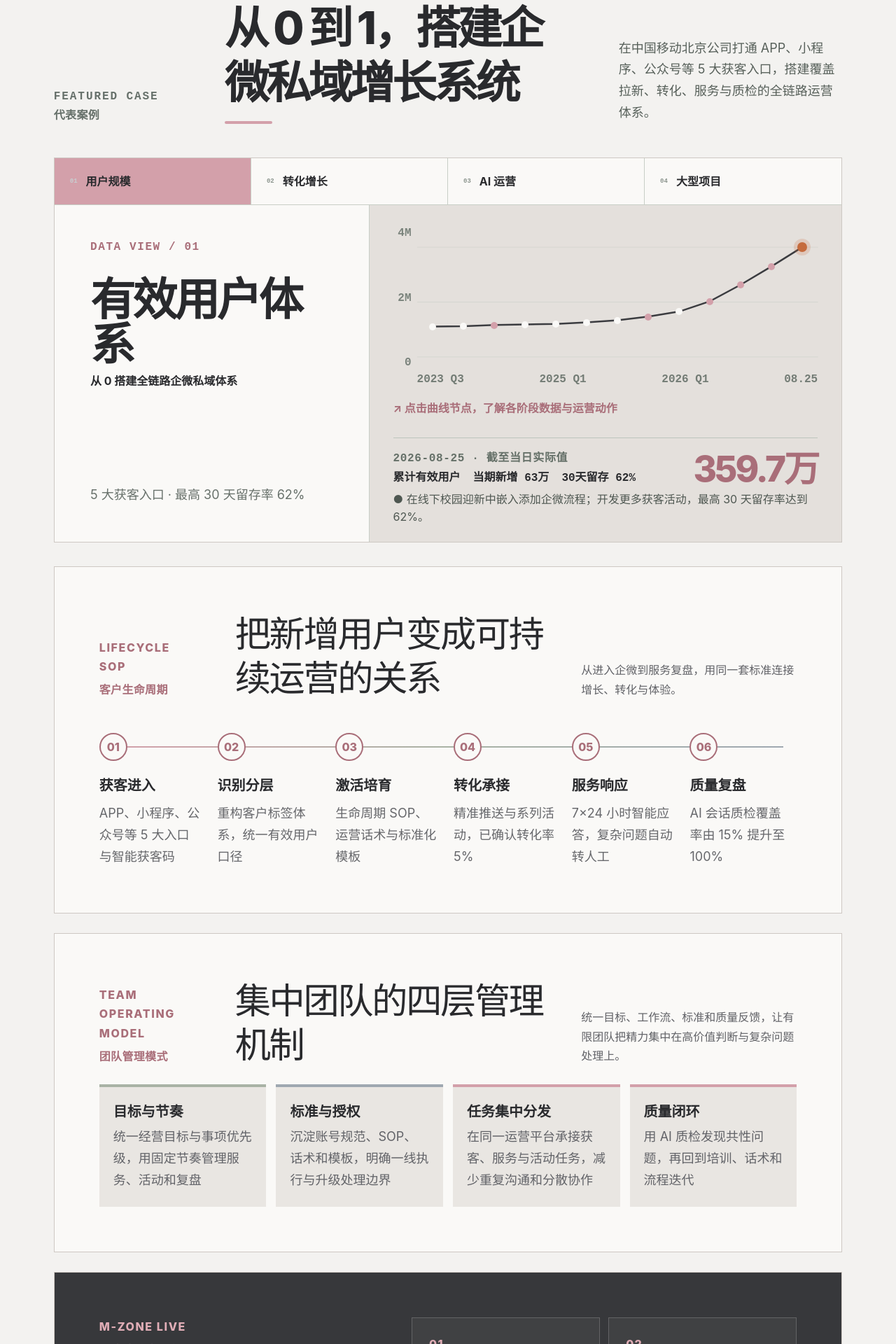
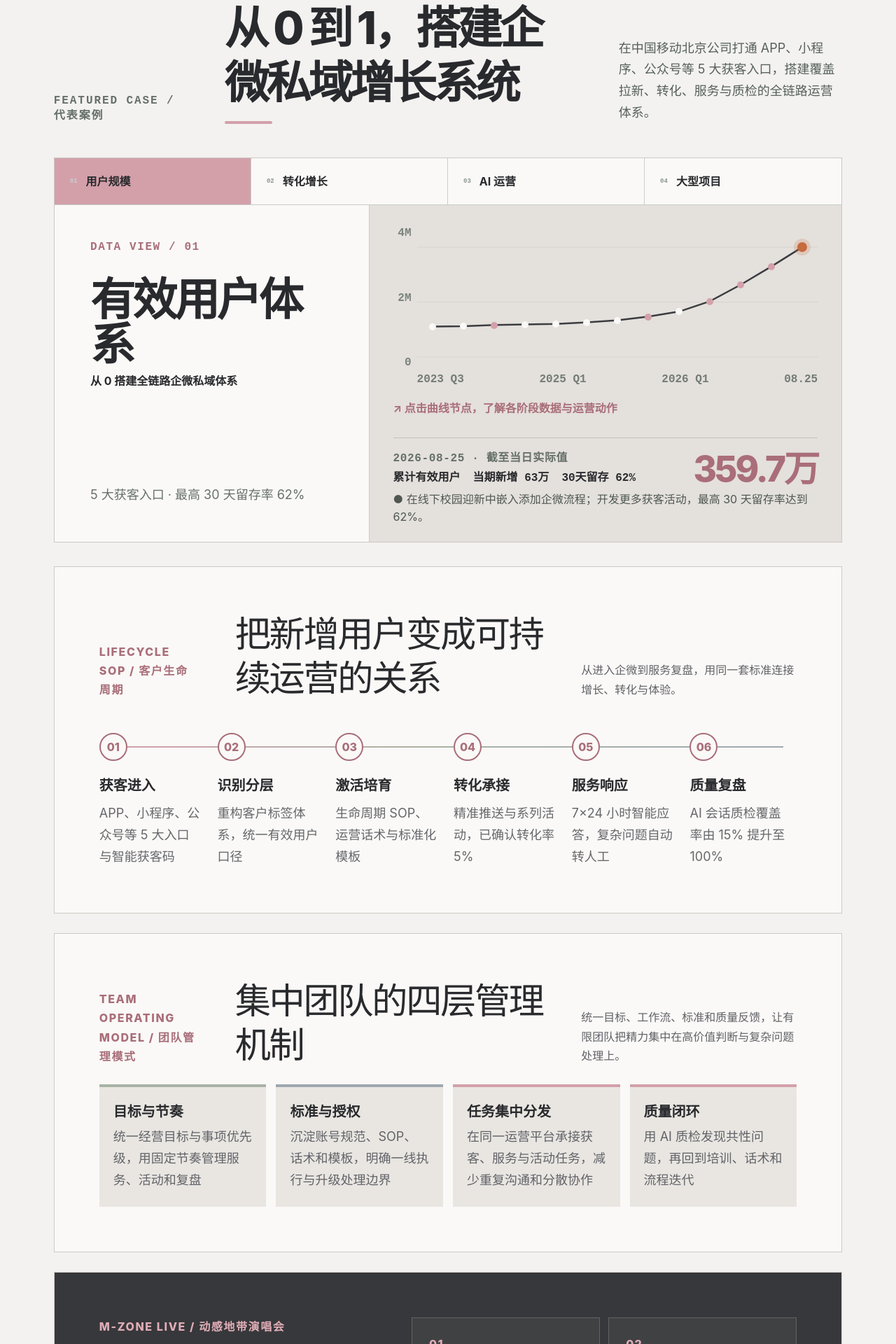
Before and after one commit to yuanliu-0829/lly-portfolio, a Next.js app: page / in a window 1280 px wide. Shown: the part 960-2880 px from the top of the page at 70% size. Built offline with nearby package versions, Linux system fonts and the light colour scheme.

Commit message:
Revert "Align methodology cards and stack bilingual labels"
This reverts commit 45af43e5a8e195ed74219029768a7cc12c04a172.

```diff
--- a/app/globals.css
+++ b/app/globals.css
@@ -566,21 +566,3 @@ button:focus-visible,a:focus-visible,summary:focus-visible { outline-color:var(-
   line-height:1.65;
   letter-spacing:0;
 }
-.eyebrow-zh { display:block; margin-top:6px; font-weight:650; letter-spacing:.02em; }
-.projects-grid { align-items:stretch; }
-.project-card {
-  display:grid;
-  grid-template-rows:150px 54px 120px minmax(0,1fr) auto;
-  align-content:stretch;
-}
-.project-image { height:100%; }
-.project-card>p:not(.project-summary) { margin:14px 0 0; align-self:start; }
-.project-card h3 { align-self:start; margin:0; }
-.project-summary { align-self:start; margin:0 0 18px; }
-.project-process { align-self:end; padding-top:8px; }
-
-@media (max-width:620px) {
-  .project-card { grid-template-rows:155px auto auto auto auto; }
-  .project-card>p:not(.project-summary) { margin:18px 0 10px; }
-  .project-card h3 { margin-bottom:16px; }
-}
--- a/app/page.tsx
+++ b/app/page.tsx
@@ -4,11 +4,6 @@ import { useEffect, useState } from 'react';
 
 type Language = 'zh' | 'en';
 type CaseTab = 'scale' | 'conversion' | 'efficiency' | 'reach';
-
-function BilingualEyebrow({ text }: { text: string }) {
-  const [english, chinese] = text.split(' / ');
-  return chinese && /[\u3400-\u9fff]/.test(chinese) ? <>{english}<span className="eyebrow-zh">{chinese}</span></> : <>{text}</>;
-}
 
 const content = {
   zh: {
@@ -348,7 +343,7 @@ export default function Home() {
       </section>
 
       <section className="case-study" id="work">
-        <div className="section-intro"><p><BilingualEyebrow text={t.featured} /></p><h2>{t.caseTitle}</h2><span>{t.caseLead}</span></div>
+        <div className="section-intro"><p>{t.featured}</p><h2>{t.caseTitle}</h2><span>{t.caseLead}</span></div>
         <div className="case-dashboard" id="case-study">
           <div className="tablist" role="tablist" aria-label="案例数据维度">{tabKeys.map((key, index) => <button role="tab" aria-selected={activeTab === key} className={activeTab === key ? 'active' : ''} onClick={() => setActiveTab(key)} key={key}><span>0{index + 1}</span>{t.caseLabels[index]}</button>)}</div>
           <div className="dashboard-body">
@@ -358,17 +353,17 @@ export default function Home() {
         </div>
         <div className="case-deep-dive">
           <article className="lifecycle-card">
-            <div className="deep-dive-heading"><p><BilingualEyebrow text={lang === 'zh' ? 'LIFECYCLE SOP / 客户生命周期' : 'LIFECYCLE SOP'} /></p><h3>{lang === 'zh' ? '把新增用户变成可持续运营的关系' : 'Turning acquisition into an operating relationship'}</h3><span>{lang === 'zh' ? '从进入企微到服务复盘，用同一套标准连接增长、转化与体验。' : 'One operating standard connects acquisition, conversion, service and learning.'}</span></div>
+            <div className="deep-dive-heading"><p>{lang === 'zh' ? 'LIFECYCLE SOP / 客户生命周期' : 'LIFECYCLE SOP'}</p><h3>{lang === 'zh' ? '把新增用户变成可持续运营的关系' : 'Turning acquisition into an operating relationship'}</h3><span>{lang === 'zh' ? '从进入企微到服务复盘，用同一套标准连接增长、转化与体验。' : 'One operating standard connects acquisition, conversion, service and learning.'}</span></div>
             <div className="lifecycle-flow">{lifecycleStages.map(([title, description], index) => <div key={title}><span>0{index + 1}</span><strong>{title}</strong><p>{description}</p></div>)}</div>
           </article>
 
           <article className="operations-card">
-            <div className="deep-dive-heading"><p><BilingualEyebrow text={lang === 'zh' ? 'TEAM OPERATING MODEL / 团队管理模式' : 'TEAM OPERATING MODEL'} /></p><h3>{lang === 'zh' ? '集中团队的四层管理机制' : 'A four-layer model for centralized operations'}</h3><span>{lang === 'zh' ? '统一目标、工作流、标准和质量反馈，让有限团队把精力集中在高价值判断与复杂问题处理上。' : 'Shared goals, workflows, standards and quality feedback keep a lean team focused on judgment and complex cases.'}</span></div>
+            <div className="deep-dive-heading"><p>{lang === 'zh' ? 'TEAM OPERATING MODEL / 团队管理模式' : 'TEAM OPERATING MODEL'}</p><h3>{lang === 'zh' ? '集中团队的四层管理机制' : 'A four-layer model for centralized operations'}</h3><span>{lang === 'zh' ? '统一目标、工作流、标准和质量反馈，让有限团队把精力集中在高价值判断与复杂问题处理上。' : 'Shared goals, workflows, standards and quality feedback keep a lean team focused on judgment and complex cases.'}</span></div>
             <div className="operations-grid">{operatingModel.map(([title, description]) => <div key={title}><strong>{title}</strong><p>{description}</p></div>)}</div>
           </article>
 
           <article className="concert-card">
-            <div className="concert-copy"><p><BilingualEyebrow text={lang === 'zh' ? 'M-ZONE LIVE / 动感地带演唱会' : 'M-ZONE CONCERT'} /></p><h3>{lang === 'zh' ? '用裂变机制把演唱会热度沉淀为私域用户' : 'Turning concert attention into private-domain users'}</h3><span>{lang === 'zh' ? '我把项目拆成“传播—裂变—企微承接—复盘”四段，将活动内容、用户路径与成本目标放进同一套运营链路。' : 'I connected promotion, referral, WeCom capture and review into one operating journey, aligning content, user flow and acquisition cost.'}</span></div>
+            <div className="concert-copy"><p>M-ZONE LIVE / {lang === 'zh' ? '动感地带演唱会' : 'M-ZONE CONCERT'}</p><h3>{lang === 'zh' ? '用裂变机制把演唱会热度沉淀为私域用户' : 'Turning concert attention into private-domain users'}</h3><span>{lang === 'zh' ? '我把项目拆成“传播—裂变—企微承接—复盘”四段，将活动内容、用户路径与成本目标放进同一套运营链路。' : 'I connected promotion, referral, WeCom capture and review into one operating journey, aligning content, user flow and acquisition cost.'}</span></div>
             <div className="concert-actions">
               {(lang === 'zh' ? [
                 ['01', '设计公私域转化链路', '围绕郑州动感地带演唱会 IP，将校园内容扩散、用户互动和企业微信沉淀串成一条转化路径。'],
@@ -387,12 +382,12 @@ export default function Home() {
       </section>
 
       <section className="projects-section">
-        <div className="project-heading"><p><BilingualEyebrow text={t.workEyebrow} /></p><h2>{t.workTitle}</h2></div>
-        <div className="projects-grid">{t.projects.map((project, index) => <article className="project-card" key={project[0]}><div className="project-image"><img src={projectImages[index]} alt="" /><span>0{index + 1}</span></div><p><BilingualEyebrow text={project[1]} /></p><h3>{project[0]}</h3><p className="project-summary">{project[2]}</p><strong className="project-process">{project[3]}</strong></article>)}</div>
+        <div className="project-heading"><p>{t.workEyebrow}</p><h2>{t.workTitle}</h2></div>
+        <div className="projects-grid">{t.projects.map((project, index) => <article className="project-card" key={project[0]}><div className="project-image"><img src={projectImages[index]} alt="" /><span>0{index + 1}</span></div><p>{project[1]}</p><h3>{project[0]}</h3><p className="project-summary">{project[2]}</p><strong className="project-process">{project[3]}</strong></article>)}</div>
       </section>
 
       <section className="writing-section" id="writing">
-        <div className="writing-heading"><p><BilingualEyebrow text={t.writingEyebrow} /></p><h2>{t.writingTitle}</h2><span>{t.writingIntro}</span></div>
+        <div className="writing-heading"><p>{t.writingEyebrow}</p><h2>{t.writingTitle}</h2><span>{t.writingIntro}</span></div>
         <div className="writing-grid">
           <button className="writing-card" type="button" onClick={() => setShowWicStory(true)}>
             <div className="writing-text-preview" lang="en"><b>EN</b><p>A new pattern of cultural and creative industry based on technology has been vigorously developed in recent years.</p></div>
@@ -410,17 +405,17 @@ export default function Home() {
       </section>
 
       <section className="skills-section" id="skills">
-        <div className="skills-heading"><p><BilingualEyebrow text={t.abilitiesEyebrow} /></p><h2>{t.abilitiesTitle}</h2></div>
+        <div className="skills-heading"><p>{t.abilitiesEyebrow}</p><h2>{t.abilitiesTitle}</h2></div>
         <div className="skills-list">{t.abilities.map(([title, description], index) => <details key={title} open={index === 0}><summary><span>0{index + 1}</span><strong>{title}</strong><i>+</i></summary><p>{description}</p></details>)}</div>
       </section>
 
       <section className="about-section" id="about">
         <div className="about-portrait"><img src="/profile-assets/cila-portrait.jpg" alt="Cila" /><div className="portrait-crop" aria-hidden="true" /></div>
-        <div className="about-copy"><p><BilingualEyebrow text={t.aboutEyebrow} /></p><h2>{t.aboutTitle}</h2>{t.aboutBody.map(paragraph => <span key={paragraph}>{paragraph}</span>)}</div>
+        <div className="about-copy"><p>{t.aboutEyebrow}</p><h2>{t.aboutTitle}</h2>{t.aboutBody.map(paragraph => <span key={paragraph}>{paragraph}</span>)}</div>
       </section>
 
       <section className="social-section">
-        <div className="social-copy"><p><BilingualEyebrow text="XIAOHONGSHU / @源饱饱Cila" /></p><h2>{t.socialTitle}</h2><div>{t.socialStats.map(stat => <span key={stat}>{stat}</span>)}</div></div>
+        <div className="social-copy"><p>XIAOHONGSHU / @源饱饱Cila</p><h2>{t.socialTitle}</h2><div>{t.socialStats.map(stat => <span key={stat}>{stat}</span>)}</div></div>
         <div className="social-aside">
           <a className="qr-card" href="/profile-assets/xiaohongshu-qr.jpg" target="_blank" rel="noreferrer" aria-label="打开小红书二维码原图">
             <div className="qr-code-zoom"><img src="/profile-assets/xiaohongshu-qr.jpg" alt="小红书账号源饱饱 Cila 的二维码" /></div>
@@ -434,7 +429,7 @@ export default function Home() {
         </div>
       </section>
 
-      <footer id="contact"><p><BilingualEyebrow text={t.contactLabel} /></p><h2>{t.contactTitle}</h2><div className="contact-links"><a href="mailto:lly156156186292022@163.com"><span>{t.email}</span>lly156156186292022@163.com ↗</a></div><div className="footer-meta"><span>© 2026 CILA LIU</span><span>BEIJING · CHINA</span><span>STAY CURIOUS</span></div></footer>
+      <footer id="contact"><p>{t.contactLabel}</p><h2>{t.contactTitle}</h2><div className="contact-links"><a href="mailto:lly156156186292022@163.com"><span>{t.email}</span>lly156156186292022@163.com ↗</a></div><div className="footer-meta"><span>© 2026 CILA LIU</span><span>BEIJING · CHINA</span><span>STAY CURIOUS</span></div></footer>
 
       <a className="back-to-top" href="#top" aria-label={lang === 'zh' ? '回到顶部' : 'Back to top'}><span>↑</span>{lang === 'zh' ? '顶部' : 'TOP'}</a>
 
```
